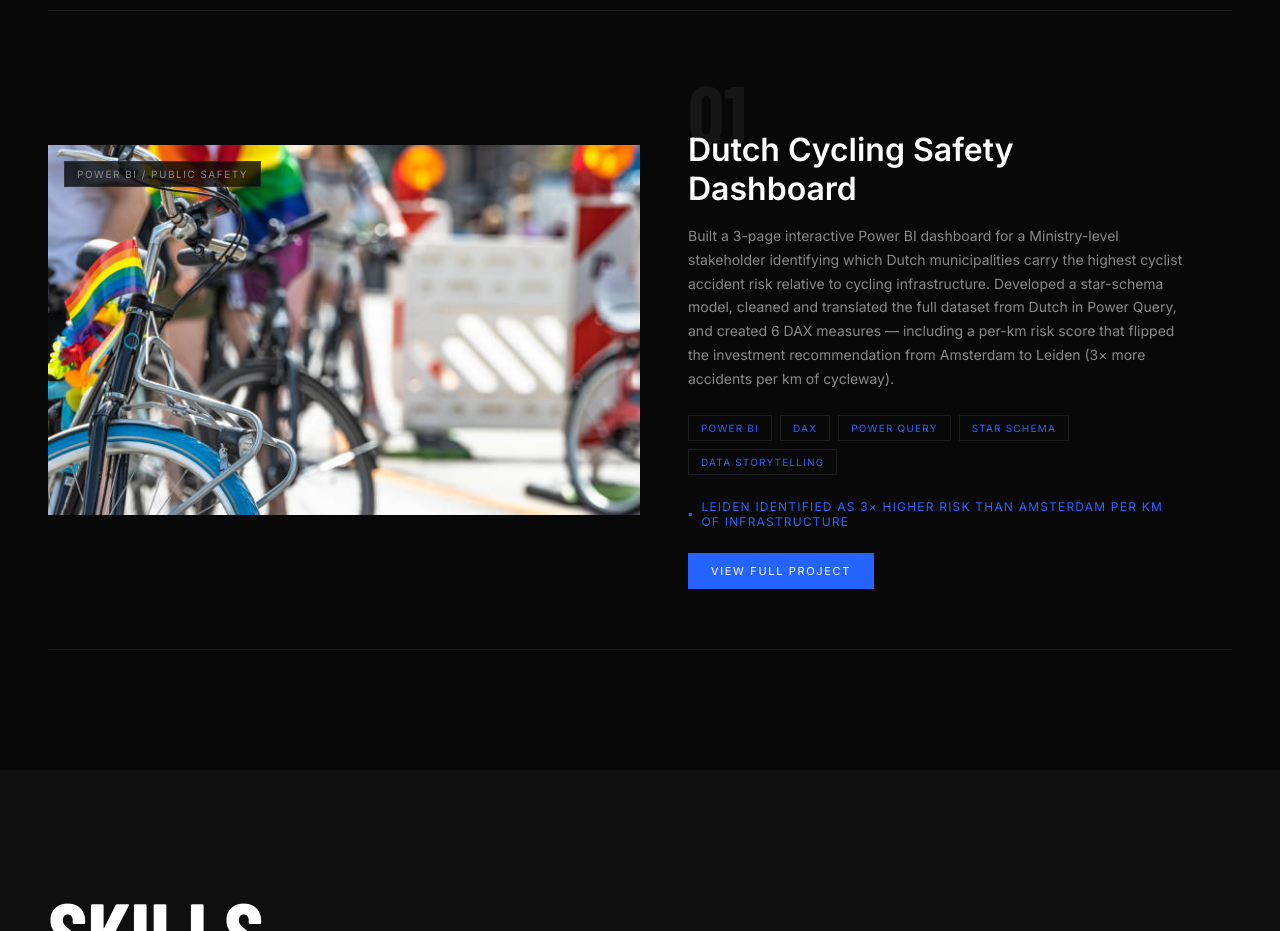
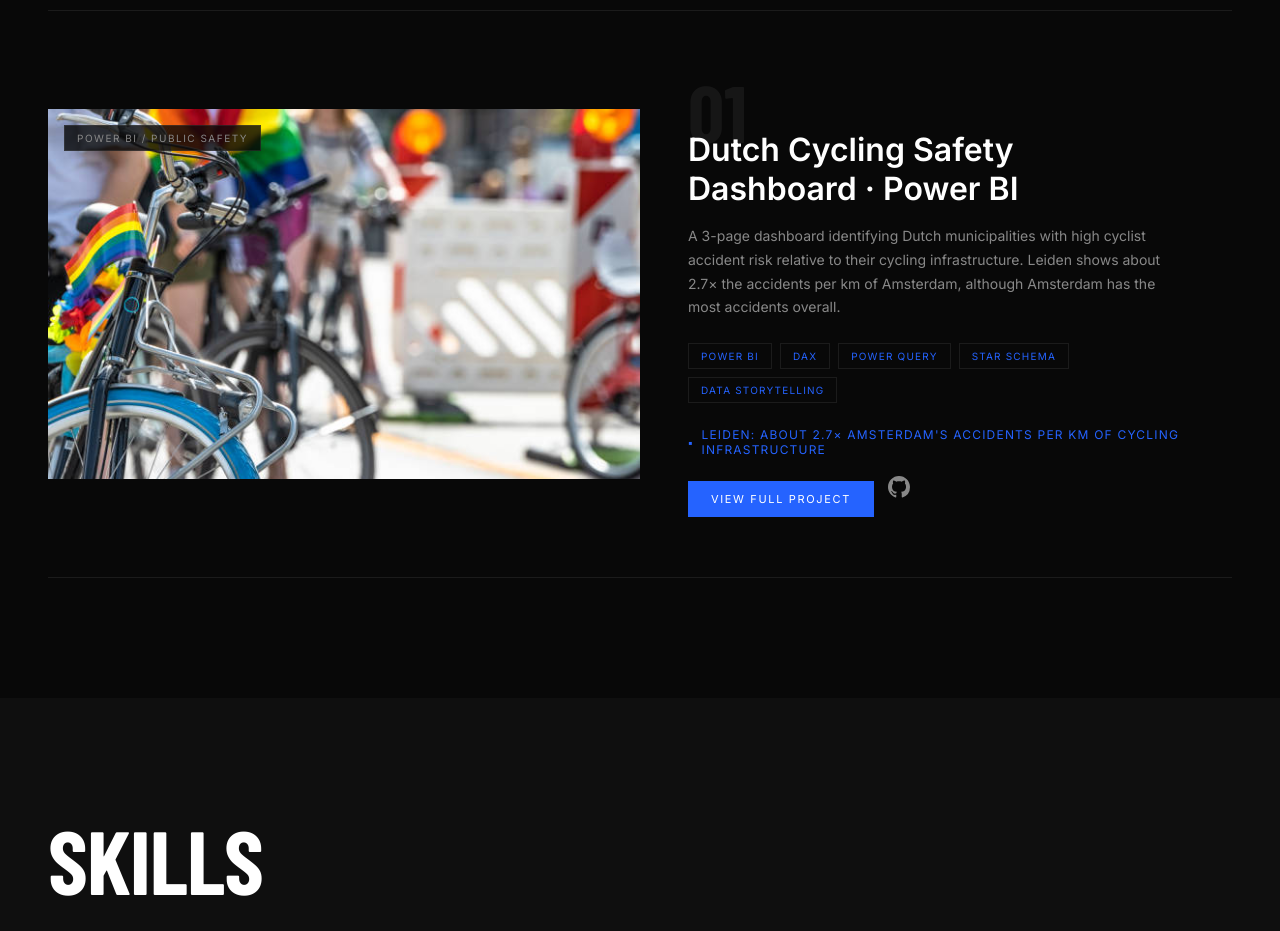
Before and after one commit to Kundanjaiswal02/kundanjaiswal02.github.io, a plain HTML site: page index.html in a window 1280 px wide. Shown: the part 2600-3531 px from the top of the page. Drawn offline with nearby package versions, Linux system fonts and the light colour scheme; a web font is replaced by a local one.

Commit message:
Update Dutch Cycling Safety Dashboard card: new copy, GitHub link and icon
Co-Authored-By: Claude Opus 5.5 <noreply@anthropic.com>

```diff
--- a/index.html
+++ b/index.html
@@ -762,8 +762,8 @@
       </div>
       <div class="project-content">
         <div class="project-num">01</div>
-        <h3 class="project-title">Dutch Cycling Safety Dashboard</h3>
-        <p class="project-desc">Built a 3-page interactive Power BI dashboard for a Ministry-level stakeholder identifying which Dutch municipalities carry the highest cyclist accident risk relative to cycling infrastructure. Developed a star-schema model, cleaned and translated the full dataset from Dutch in Power Query, and created 6 DAX measures — including a per-km risk score that flipped the investment recommendation from Amsterdam to Leiden (3× more accidents per km of cycleway).</p>
+        <h3 class="project-title">Dutch Cycling Safety Dashboard · Power BI</h3>
+        <p class="project-desc">A 3-page dashboard identifying Dutch municipalities with high cyclist accident risk relative to their cycling infrastructure. Leiden shows about 2.7× the accidents per km of Amsterdam, although Amsterdam has the most accidents overall.</p>
         <div class="project-tags">
           <span class="project-tag-item">Power BI</span>
           <span class="project-tag-item">DAX</span>
@@ -771,8 +771,13 @@
           <span class="project-tag-item">Star Schema</span>
           <span class="project-tag-item">Data Storytelling</span>
         </div>
-        <div class="project-result">Leiden identified as 3× higher risk than Amsterdam per km of infrastructure</div>
-        <a class="project-link" href="Dutch_Cycling_Safety_Dashboard_Kundan_JAISWAL.pdf" target="_blank">View Full Project</a>
+        <div class="project-result">Leiden: about 2.7× Amsterdam's accidents per km of cycling infrastructure</div>
+        <div class="project-actions" style="display:flex; align-items:center; gap:14px;">
+          <a class="project-link" href="https://github.com/Kundanjaiswal02/Dutch-Cycling-Safety-PowerBI" target="_blank" rel="noopener">View Full Project</a>
+          <a class="project-gh" href="https://github.com/Kundanjaiswal02/Dutch-Cycling-Safety-PowerBI" target="_blank" rel="noopener" aria-label="View on GitHub">
+            <svg viewBox="0 0 16 16" fill="currentColor" aria-hidden="true"><path d="M8 0C3.58 0 0 3.58 0 8c0 3.54 2.29 6.53 5.47 7.59.4.07.55-.17.55-.38 0-.19-.01-.82-.01-1.49-2.01.37-2.53-.49-2.69-.94-.09-.23-.48-.94-.82-1.13-.28-.15-.68-.52-.01-.53.63-.01 1.08.58 1.23.82.72 1.21 1.87.87 2.33.66.07-.52.28-.87.51-1.07-1.78-.2-3.64-.89-3.64-3.95 0-.87.31-1.59.82-2.15-.08-.2-.36-1.02.08-2.12 0 0 .67-.21 2.2.82.64-.18 1.32-.27 2-.27.68 0 1.36.09 2 .27 1.53-1.04 2.2-.82 2.2-.82.44 1.1.16 1.92.08 2.12.51.56.82 1.27.82 2.15 0 3.07-1.87 3.75-3.65 3.95.29.25.54.73.54 1.48 0 1.07-.01 1.93-.01 2.2 0 .21.15.46.55.38A8.013 8.013 0 0016 8c0-4.42-3.58-8-8-8z"/></svg>
+          </a>
+        </div>
       </div>
     </div>
   </section>
```
